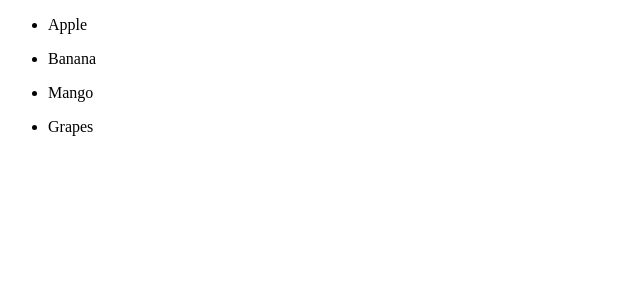
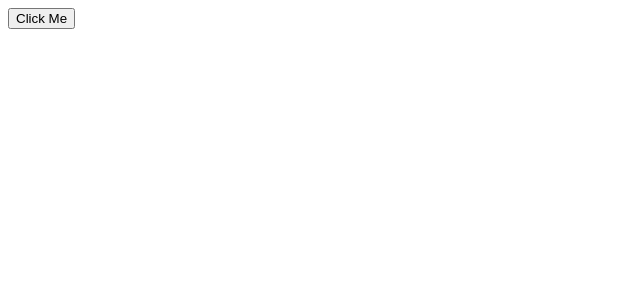
Before and after one commit to ELGHAD/Learn-React, a React (Vite) app: page / in a window 1280 px wide. Shown: the top 300 px of the page, without its empty margins (0-640 px from the left). Built offline with nearby package versions, Linux system fonts and the light colour scheme.

Commit message:
Event listner

```diff
--- a/src/App.jsx
+++ b/src/App.jsx
@@ -1,10 +1,10 @@
-import List from "./List"
+import Button from "./Button"
 
 function App() {
 
   return (
     <>
-       <List />
+       <Button />
 
     </>
 
--- /dev/null
+++ b/src/Button.jsx
@@ -0,0 +1,8 @@
+
+
+function Button() {
+ const handleClick = () => {console.log("Button clicked!")};
+
+  return <button onClick={handleClick}>Click Me</button>;
+}
+export default Button;
--- a/src/List.jsx
+++ /dev/null
@@ -1,14 +0,0 @@
-
-
-function List() {
-
-  const fruits = ["Apple", "Banana", "Mango", "Grapes"]
-  const listItems = fruits.map((fruit) => (
-    <ul>
-      <li>{fruit}</li>
-    </ul>
-  ));
-  return (listItems)
-}
-
-export default List
```
